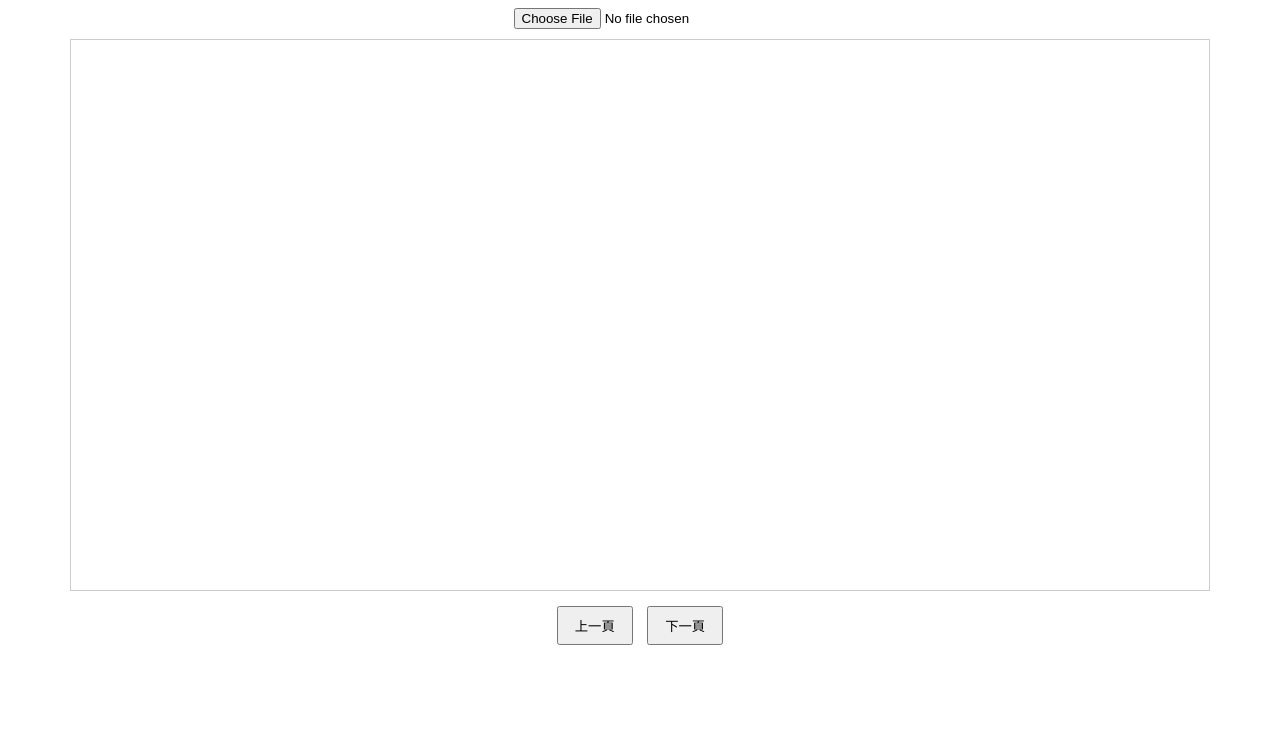
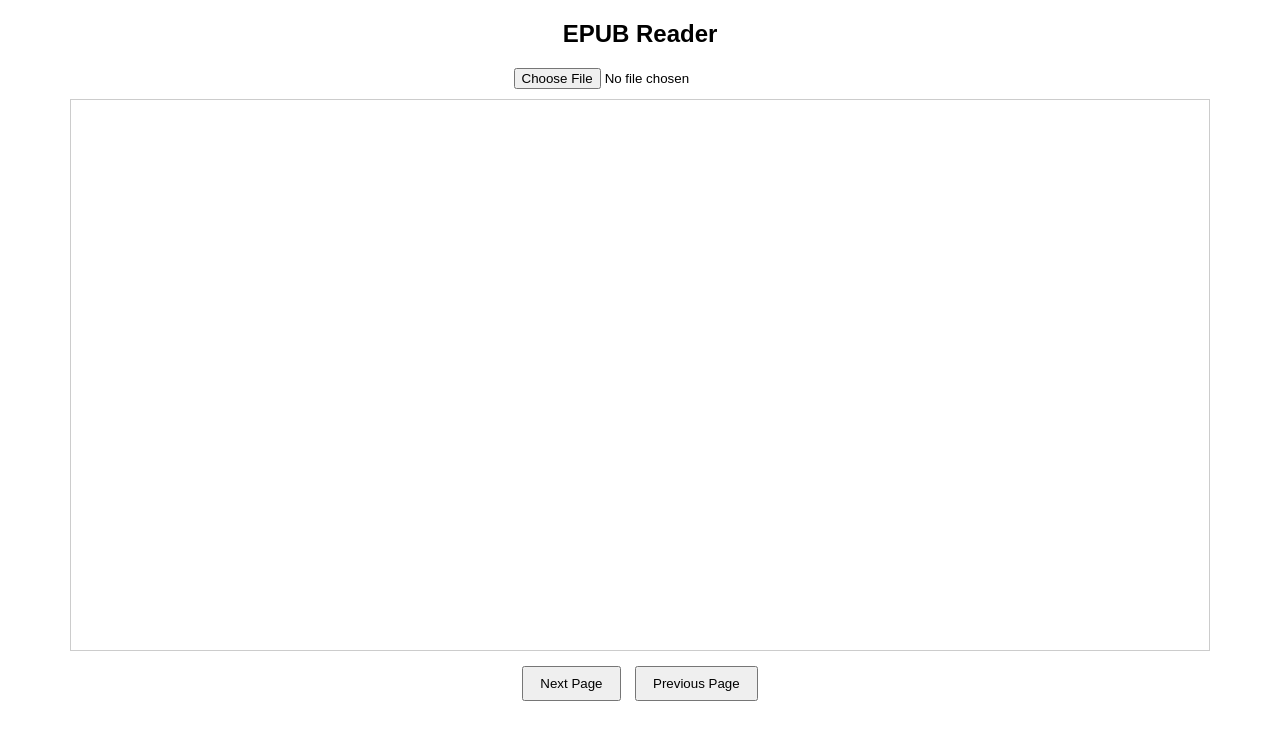
Before and after one commit to renew-key/e-book-website, a plain HTML site: page index.html in a window 1280 px wide. Drawn offline with nearby package versions, Linux system fonts and the light colour scheme.

Commit message:
更新翻譯

```diff
--- a/index.html
+++ b/index.html
@@ -7,7 +7,7 @@
     name="viewport"
     content="width=device-width, initial-scale=1.0"
   >
-  <title>EPUB 閱讀器</title>
+  <title>EPUB Reader</title>
 
 
   <style>
@@ -36,7 +36,7 @@
 
 <body>
 
-  <!-- <h2>EPUB 閱讀器</h2> -->
+  <h2>EPUB Reader</h2>
   <input
     type="file"
     id="uploadEpub"
@@ -44,8 +44,8 @@
   >
   <div id="viewer"></div>
   <div class="controls">
-    <button id="prevPage">上一頁</button>
-    <button id="nextPage">下一頁</button>
+    <button id="prevPage">Next Page</button>
+    <button id="nextPage">Previous Page </button>
   </div>
   <!-- 先載入 JSZip -->
   <script src="https://cdnjs.cloudflare.com/ajax/libs/jszip/3.10.1/jszip.min.js"></script>
```
